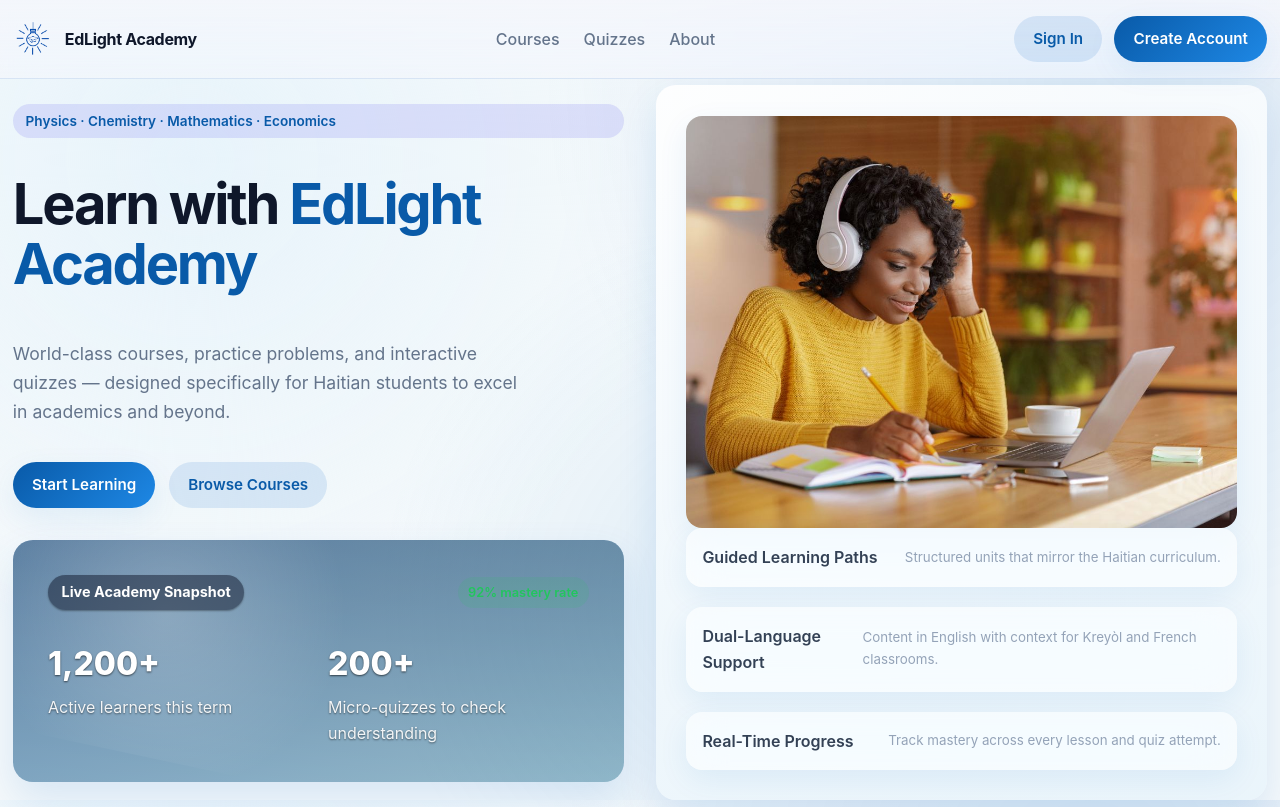
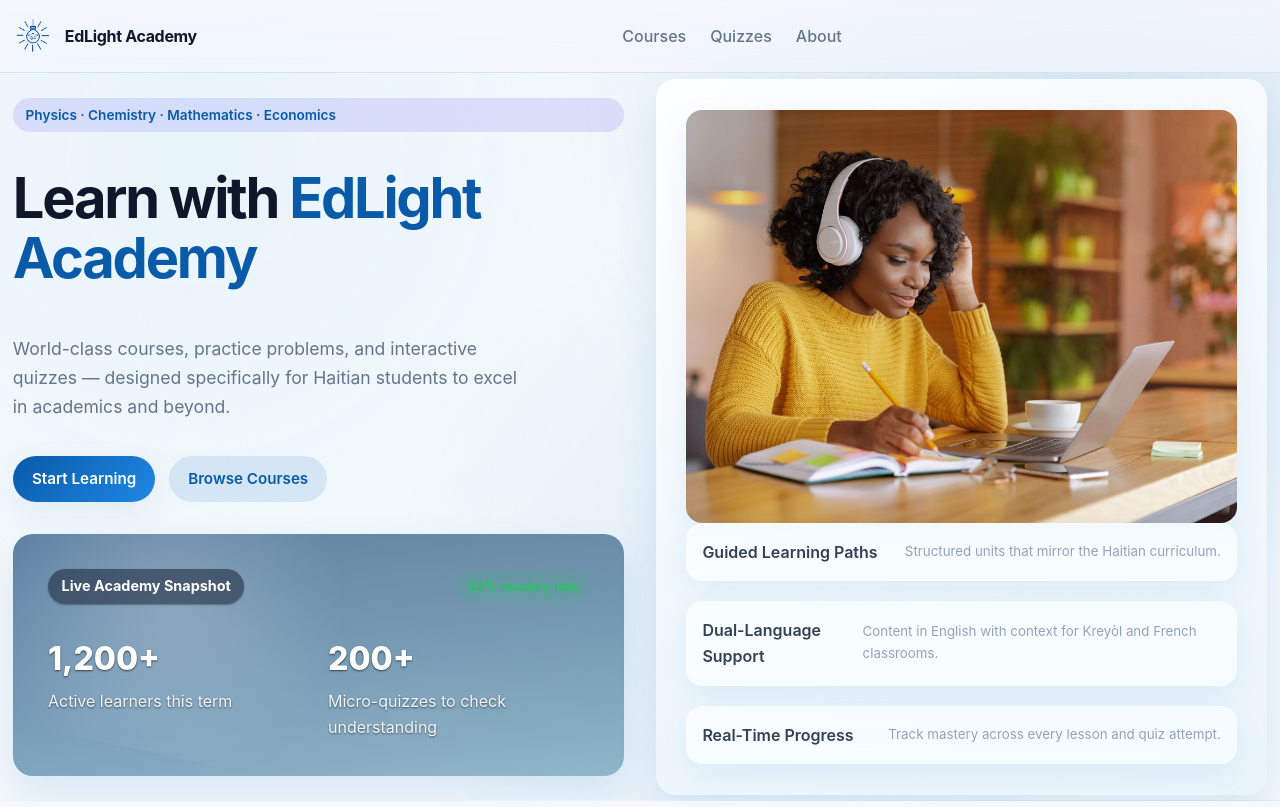
Before and after one commit to edlinitiative/EdLight-Academy, a React app: page / in a window 1280 px wide. Built offline with nearby package versions, Linux system fonts and the light colour scheme.

Commit message:
Auth persistence: add hydrated flag to store and gate Navbar/CourseDetail until rehydration to avoid sign-out flicker when opening new pages (e.g., Admin).

```diff
--- a/public/index.html
+++ b/public/index.html
@@ -1,2 +1,2 @@
 <!doctype html><html lang="en"><head><meta charset="utf-8"><meta name="viewport" content="width=device-width,initial-scale=1"><meta name="theme-color" content="#000000"><meta name="description" content="EdLight Academy - Physics, Chemistry, Math, and Economics lessons in Kreyòl and Français"><title>EdLight Academy</title><script src="https://accounts.google.com/gsi/client" async defer="defer"></script><script>// Set by build to enable Google Sign-In; safe to expose (not a secret)
-    window.EDLIGHT_GOOGLE_CLIENT_ID = '1049470868081-16speff0hcok8ru87b11b2ah2egeo0u6.apps.googleusercontent.com';</script><link rel="icon" href="/logo.png"><script defer="defer" src="/js/859.152fbc0e41fe55f238e8.js"></script><script defer="defer" src="/js/main.49b19bc95f7a5ca6a7dc.js"></script><link href="/css/main.f49c192e99dae30a3565.css" rel="stylesheet"></head><body><noscript>You need to enable JavaScript to run this app.</noscript><div id="root"></div></body></html>
+    window.EDLIGHT_GOOGLE_CLIENT_ID = '1049470868081-16speff0hcok8ru87b11b2ah2egeo0u6.apps.googleusercontent.com';</script><link rel="icon" href="/logo.png"><script defer="defer" src="/js/859.152fbc0e41fe55f238e8.js"></script><script defer="defer" src="/js/main.9da3d0e4f64a7b5e84e5.js"></script><link href="/css/main.f49c192e99dae30a3565.css" rel="stylesheet"></head><body><noscript>You need to enable JavaScript to run this app.</noscript><div id="root"></div></body></html>
--- a/src/components/Navbar.jsx
+++ b/src/components/Navbar.jsx
@@ -14,6 +14,7 @@ export function Navbar() {
     toggleUserDropdown,
     logout
   } = useStore();
+  const hydrated = useStore(s => s.hydrated);
 
   // Close dropdown when clicking outside
   useEffect(() => {
@@ -62,7 +63,7 @@ export function Navbar() {
         </nav>
 
         <div className="nav-actions">
-          {isAuthenticated ? (
+          {!hydrated ? null : isAuthenticated ? (
             <>
               <button
                 className="button button--ghost button--pill"
--- a/src/contexts/store.js
+++ b/src/contexts/store.js
@@ -3,11 +3,12 @@ import { persist } from 'zustand/middleware';
 
 const useStore = create(
   persist(
-    (set) => ({
+    (set, get) => ({
       // User state
       user: null,
       isAuthenticated: false,
       language: 'en', // Default to English
+      hydrated: false,
 
       // Course progress
       enrolledCourses: [],
@@ -67,7 +68,11 @@ const useStore = create(
         enrolledCourses: state.enrolledCourses,
         progress: state.progress,
         quizAttempts: state.quizAttempts
-      })
+      }),
+      onRehydrateStorage: () => (state, error) => {
+        // Mark store as hydrated so UI can avoid auth flicker
+        set({ hydrated: true, isAuthenticated: !!get().user });
+      }
     }
   )
 );
--- a/src/pages/CourseDetail.jsx
+++ b/src/pages/CourseDetail.jsx
@@ -66,11 +66,12 @@ export default function CourseDetail() {
   const prevTarget = findPrevTarget(activeModule, activeLesson);
   const nextTarget = findNextTarget(activeModule, activeLesson);
 
+  const hydrated = useStore(s => s.hydrated);
   useEffect(() => {
-    if (!isAuthenticated) {
+    if (hydrated && !isAuthenticated) {
       useStore.getState().toggleAuthModal();
     }
-  }, [isAuthenticated]);
+  }, [hydrated, isAuthenticated]);
 
   useEffect(() => {
     setActiveModule(0);
```
